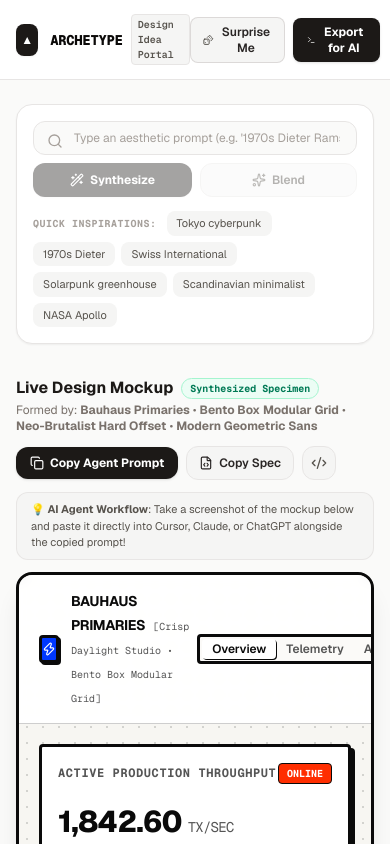
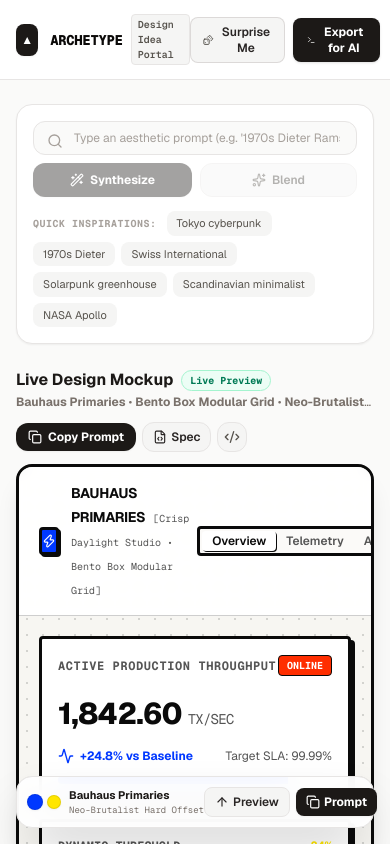
Before and after one commit to butageek/archetype, a Next.js app: page / in a window 390 px wide. Shown: the top 844 px of the page. Built offline with nearby package versions, Linux system fonts and the light colour scheme; a web font is replaced by a local one.

Commit message:
feat: sticky dual-pane studio layout keeping live mockup visible while scrolling gallery

```diff
--- a/src/app/page.tsx
+++ b/src/app/page.tsx
@@ -2,6 +2,7 @@
 
 import React, { useState } from 'react';
 import {
+  ArrowUp,
   Check,
   Code2,
   Copy,
@@ -92,6 +93,13 @@ export default function ArchetypePortal() {
     showToast(res.description);
   };
 
+  const scrollToMockup = () => {
+    const elem = document.getElementById('live-mockup-section');
+    if (elem) {
+      elem.scrollIntoView({ behavior: 'smooth' });
+    }
+  };
+
   const inspirationPrompts = [
     'Tokyo cyberpunk rain alleyway with neon cyan and magenta',
     '1970s Dieter Rams Braun audio monitor with matte pebble gray',
@@ -150,7 +158,7 @@ export default function ArchetypePortal() {
       </header>
 
       {/* 2. MAIN WORKSPACE CONTAINER */}
-      <main className="max-w-6xl mx-auto px-4 sm:px-6 pt-6 sm:pt-8 space-y-8">
+      <main className="max-w-[1440px] mx-auto px-4 sm:px-6 lg:px-8 pt-6 sm:pt-8 space-y-6">
         {/* PROMPT SYNTHESIZER & BLENDER SECTION */}
         <section className="bg-white rounded-2xl border border-stone-200 p-4 sm:p-5 shadow-xs space-y-3">
           <div className="flex flex-col sm:flex-row gap-2">
@@ -209,80 +217,126 @@ export default function ArchetypePortal() {
           </div>
         </section>
 
-        {/* COMPLETE DESIGN MOCKUP SECTION (WITH PRIMARY EXPORT ACTIONS) */}
-        <section className="space-y-3">
+        {/* 3. DUAL-PANE STUDIO LAYOUT: STICKY PREVIEW ON LEFT, SCROLLABLE GALLERY ON RIGHT */}
+        <div className="grid grid-cols-1 lg:grid-cols-12 gap-8 items-start">
+          {/* LEFT COLUMN: STICKY LIVE DESIGN MOCKUP (Always visible when scrolling!) */}
+          <section
+            id="live-mockup-section"
+            className="lg:col-span-5 xl:col-span-6 lg:sticky lg:top-20 space-y-3 z-20"
+          >
             <div className="flex flex-col sm:flex-row sm:items-center justify-between gap-3">
               <div>
                 <div className="flex items-center gap-2">
                   <h2 className="text-base font-bold text-stone-900">Live Design Mockup</h2>
                   <span className="text-[10px] font-mono px-2 py-0.5 rounded-full bg-emerald-50 text-emerald-700 border border-emerald-200 font-bold">
-                  Synthesized Specimen
+                    Live Preview
                   </span>
                 </div>
-              <p className="text-xs text-stone-500 mt-0.5">
-                Formed by: <strong>{composition.palette.name}</strong> • <strong>{composition.layout.name}</strong> • <strong>{composition.style.name}</strong> • <strong>{composition.font.name}</strong>
+                <p className="text-xs text-stone-500 mt-0.5 line-clamp-1">
+                  <strong>{composition.palette.name}</strong> • <strong>{composition.layout.name}</strong> • <strong>{composition.style.name}</strong>
                 </p>
               </div>
 
-            {/* Dedicated Primary Actions on the Mockup */}
-            <div className="flex items-center gap-2">
+              {/* Action Buttons Right Beside the Mockup */}
+              <div className="flex items-center gap-1.5">
                 <button
                   onClick={handleCopyAgentPrompt}
-                className="px-3.5 py-2 rounded-xl bg-stone-900 hover:bg-stone-800 text-white text-xs font-bold cursor-pointer flex items-center gap-1.5 shadow-sm transition-transform active:scale-95"
+                  className="px-3 py-1.5 rounded-xl bg-stone-900 hover:bg-stone-800 text-white text-xs font-bold cursor-pointer flex items-center gap-1.5 shadow-xs transition-transform active:scale-95"
                   title="Copy ready-to-paste AI agent prompt"
                 >
                   <Copy className="w-3.5 h-3.5" />
-                <span>Copy Agent Prompt</span>
+                  <span>Copy Prompt</span>
                 </button>
 
                 <button
                   onClick={handleCopyDesignSpec}
-                className="px-3 py-2 rounded-xl bg-stone-100 hover:bg-stone-200 text-stone-800 text-xs font-semibold cursor-pointer border border-stone-200 transition-colors flex items-center gap-1.5"
-                title="Copy STYLE_SPEC.md with CSS variables and Tailwind tokens"
+                  className="px-2.5 py-1.5 rounded-xl bg-stone-100 hover:bg-stone-200 text-stone-800 text-xs font-semibold cursor-pointer border border-stone-200 transition-colors flex items-center gap-1"
+                  title="Copy STYLE_SPEC.md"
                 >
                   <FileCode className="w-3.5 h-3.5" />
-                <span>Copy Spec</span>
+                  <span>Spec</span>
                 </button>
 
                 <button
                   onClick={() => setExportModalOpen(true)}
-                className="p-2 rounded-xl bg-stone-100 hover:bg-stone-200 text-stone-600 cursor-pointer border border-stone-200 transition-colors"
-                title="Open full blueprint modal"
+                  className="p-1.5 rounded-xl bg-stone-100 hover:bg-stone-200 text-stone-600 cursor-pointer border border-stone-200 transition-colors"
+                  title="View full blueprint modal"
                 >
                   <Code2 className="w-4 h-4" />
                 </button>
               </div>
             </div>
 
+            {/* The High-Fidelity Mockup Container */}
+            <LiveDesignMockup composition={composition} />
+
             {/* Screenshot Tip Banner */}
             <div className="text-[11px] bg-stone-100 text-stone-600 px-3.5 py-2 rounded-xl border border-stone-200/90 flex items-center justify-between">
               <span>
-              💡 <strong>AI Agent Workflow</strong>: Take a screenshot of the mockup below and paste it directly into Cursor, Claude, or ChatGPT alongside the copied prompt!
+                💡 <strong>AI Tip</strong>: Take a screenshot of this mockup to paste into Cursor / Claude alongside the prompt!
               </span>
-            <span className="font-mono text-[10px] text-stone-500 hidden sm:inline">Zero token friction</span>
             </div>
-
-          {/* The High-Fidelity Mockup Container */}
-          <LiveDesignMockup composition={composition} />
           </section>
 
-        {/* MODULAR CATEGORY GALLERY */}
-        <section className="bg-white rounded-2xl border border-stone-200 p-5 sm:p-6 shadow-xs space-y-4">
+          {/* RIGHT COLUMN: SCROLLABLE MODULAR GALLERY */}
+          <section className="lg:col-span-7 xl:col-span-6 bg-white rounded-2xl border border-stone-200 p-5 sm:p-6 shadow-xs space-y-4">
             <div>
               <div className="flex items-center gap-2">
                 <Layers className="w-4 h-4 text-stone-800" />
                 <h2 className="text-base font-bold text-stone-900">Modular Design Gallery</h2>
               </div>
               <p className="text-xs text-stone-500 mt-0.5">
-              Click any element below to swap out parts. The live design mockup above updates instantly.
+                Click any part below. The sticky preview on the left updates in real time as you scroll.
               </p>
             </div>
 
             <ModularGallery composition={composition} onChange={setComposition} />
           </section>
+        </div>
       </main>
 
-      {/* 3. NOTIFICATION TOAST */}
+      {/* 4. MOBILE FLOATING MINI DOCK (Only visible on mobile/tablet when scrolling) */}
+      <div className="lg:hidden fixed bottom-4 left-4 right-4 z-40 bg-white/95 backdrop-blur-md shadow-2xl border border-stone-200 p-2.5 rounded-2xl flex items-center justify-between">
+        <div className="flex items-center gap-2 cursor-pointer" onClick={scrollToMockup}>
+          <div className="flex items-center gap-1">
+            <div
+              className="w-4 h-4 rounded-full border border-black/10 shadow-xs"
+              style={{ backgroundColor: composition.palette.primary }}
+            />
+            <div
+              className="w-3.5 h-3.5 rounded-full border border-black/10 shadow-xs"
+              style={{ backgroundColor: composition.palette.secondary }}
+            />
+          </div>
+          <div className="flex flex-col text-left">
+            <span className="text-[11px] font-bold text-stone-900 truncate max-w-[140px]">
+              {composition.palette.name}
+            </span>
+            <span className="text-[9px] text-stone-500 font-mono truncate max-w-[140px]">
+              {composition.style.name}
+            </span>
+          </div>
+        </div>
+
+        <div className="flex items-center gap-1.5">
+          <button
+            onClick={scrollToMockup}
+            className="px-2.5 py-1.5 bg-stone-100 text-stone-800 text-xs font-semibold rounded-lg flex items-center gap-1 cursor-pointer border border-stone-200"
+          >
+            <ArrowUp className="w-3.5 h-3.5" />
+            <span>Preview</span>
+          </button>
+          <button
+            onClick={handleCopyAgentPrompt}
+            className="px-2.5 py-1.5 bg-stone-900 text-white text-xs font-bold rounded-lg flex items-center gap-1 cursor-pointer shadow-xs"
+          >
+            <Copy className="w-3.5 h-3.5" />
+            <span>Prompt</span>
+          </button>
+        </div>
+      </div>
+
+      {/* 5. NOTIFICATION TOAST */}
       {toastMessage && (
         <div className="fixed bottom-6 left-1/2 -translate-x-1/2 z-50 bg-stone-900 text-white px-4 py-2.5 rounded-xl text-xs font-semibold shadow-2xl animate-in fade-in slide-in-from-bottom-2 duration-150 flex items-center gap-2 border border-stone-700">
           <Check className="w-4 h-4 text-emerald-400 stroke-[3]" />
@@ -290,7 +344,7 @@ export default function ArchetypePortal() {
         </div>
       )}
 
-      {/* 4. AGENT EXPORT MODAL */}
+      {/* 6. AGENT EXPORT MODAL */}
       {exportModalOpen && (
         <AgentExportModal
           composition={composition}
--- a/src/components/ModularGallery.tsx
+++ b/src/components/ModularGallery.tsx
@@ -87,7 +87,7 @@ export function ModularGallery({ composition, onChange }: ModularGalleryProps) {
             </span>
           </div>
 
-          <div className="grid grid-cols-2 sm:grid-cols-3 md:grid-cols-5 gap-2.5">
+          <div className="grid grid-cols-2 sm:grid-cols-3 xl:grid-cols-4 gap-2.5">
             {PALETTES.map((pal) => {
               const isSelected = composition.palette.id === pal.id;
               return (
@@ -146,7 +146,7 @@ export function ModularGallery({ composition, onChange }: ModularGalleryProps) {
             </span>
           </div>
 
-          <div className="grid grid-cols-1 sm:grid-cols-2 md:grid-cols-3 lg:grid-cols-5 gap-2.5">
+          <div className="grid grid-cols-1 sm:grid-cols-2 xl:grid-cols-3 gap-2.5">
             {LAYOUTS.map((lay) => {
               const isSelected = composition.layout.id === lay.id;
               return (
@@ -187,7 +187,7 @@ export function ModularGallery({ composition, onChange }: ModularGalleryProps) {
             </span>
           </div>
 
-          <div className="grid grid-cols-1 sm:grid-cols-2 md:grid-cols-3 lg:grid-cols-5 gap-2.5">
+          <div className="grid grid-cols-1 sm:grid-cols-2 xl:grid-cols-3 gap-2.5">
             {THEMES.map((thm) => {
               const isSelected = composition.theme.id === thm.id;
               return (
@@ -228,7 +228,7 @@ export function ModularGallery({ composition, onChange }: ModularGalleryProps) {
             </span>
           </div>
 
-          <div className="grid grid-cols-1 sm:grid-cols-2 md:grid-cols-3 lg:grid-cols-6 gap-2.5">
+          <div className="grid grid-cols-1 sm:grid-cols-2 xl:grid-cols-3 gap-2.5">
             {STYLES.map((sty) => {
               const isSelected = composition.style.id === sty.id;
               return (
@@ -269,7 +269,7 @@ export function ModularGallery({ composition, onChange }: ModularGalleryProps) {
             </span>
           </div>
 
-          <div className="grid grid-cols-1 sm:grid-cols-2 md:grid-cols-3 lg:grid-cols-5 gap-2.5">
+          <div className="grid grid-cols-1 sm:grid-cols-2 xl:grid-cols-3 gap-2.5">
             {FONTS.map((fnt) => {
               const isSelected = composition.font.id === fnt.id;
               return (
@@ -312,7 +312,7 @@ export function ModularGallery({ composition, onChange }: ModularGalleryProps) {
             </span>
           </div>
 
-          <div className="grid grid-cols-1 sm:grid-cols-2 md:grid-cols-3 lg:grid-cols-5 gap-2.5">
+          <div className="grid grid-cols-1 sm:grid-cols-2 xl:grid-cols-3 gap-2.5">
             {ANIMATIONS.map((anim) => {
               const isSelected = composition.animation.id === anim.id;
               return (
```
Lines whose indentation alone changed are shown as unchanged.
